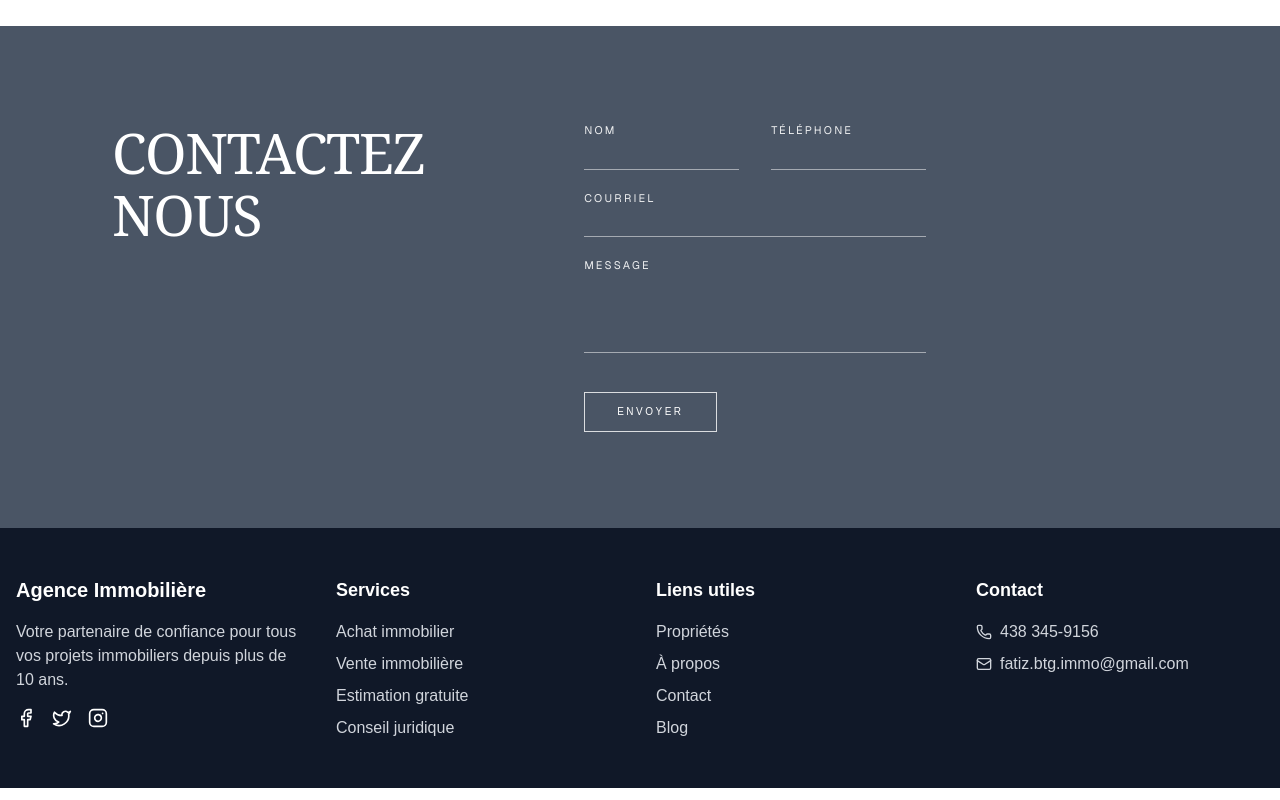
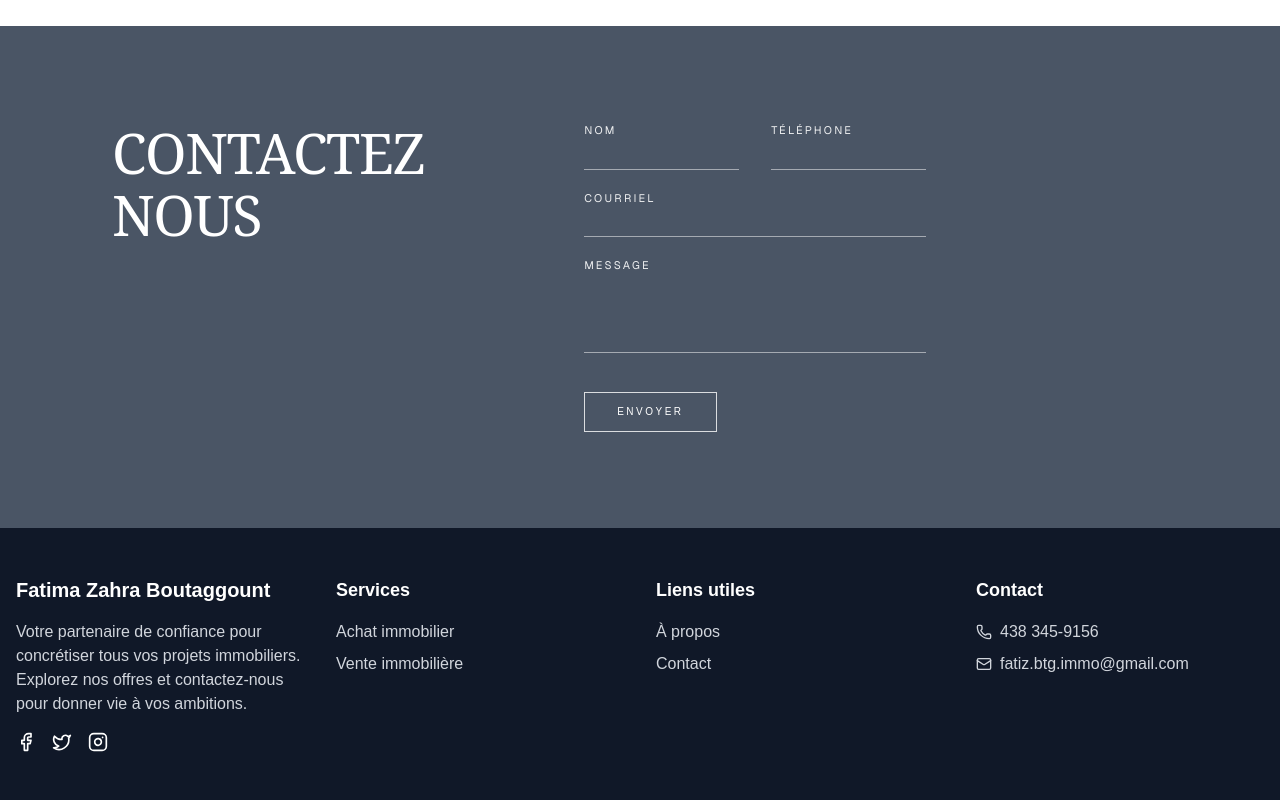
Before and after one commit to aminebtg1/fzbimmobilier, a Next.js app: page / in a window 1280 px wide. Shown: the part 1508-2308 px from the top of the page. Built offline with nearby package versions, Linux system fonts and the light colour scheme.

Commit message:
fourth commit

```diff
--- a/src/components/sections/Footer.tsx
+++ b/src/components/sections/Footer.tsx
@@ -6,10 +6,10 @@ export function Footer() {
       <div className="container mx-auto px-4">
         <div className="grid md:grid-cols-4 gap-8">
           <div>
-            <h3 className="text-xl font-bold mb-4">Agence Immobilière</h3>
+            <h3 className="text-xl font-bold mb-4">Fatima Zahra Boutaggount</h3>
             <p className="text-gray-300 mb-4">
-              Votre partenaire de confiance pour tous vos projets immobiliers depuis plus de 10 ans.
-            </p>
+Votre partenaire de confiance pour concrétiser tous vos projets immobiliers.
+Explorez nos offres et contactez-nous pour donner vie à vos ambitions.            </p>
             <div className="flex space-x-4">
               <Facebook className="w-5 h-5 cursor-pointer hover:text-blue-400" />
               <Twitter className="w-5 h-5 cursor-pointer hover:text-blue-400" />
@@ -21,17 +21,13 @@ export function Footer() {
             <ul className="space-y-2 text-gray-300">
               <li><a href="#" className="hover:text-white">Achat immobilier</a></li>
               <li><a href="#" className="hover:text-white">Vente immobilière</a></li>
-              <li><a href="#" className="hover:text-white">Estimation gratuite</a></li>
-              <li><a href="#" className="hover:text-white">Conseil juridique</a></li>
             </ul>
           </div>
           <div>
             <h4 className="text-lg font-semibold mb-4">Liens utiles</h4>
             <ul className="space-y-2 text-gray-300">
-              <li><a href="#" className="hover:text-white">Propriétés</a></li>
               <li><a href="#" className="hover:text-white">À propos</a></li>
               <li><a href="#" className="hover:text-white">Contact</a></li>
-              <li><a href="#" className="hover:text-white">Blog</a></li>
             </ul>
           </div>
           <div>
```
